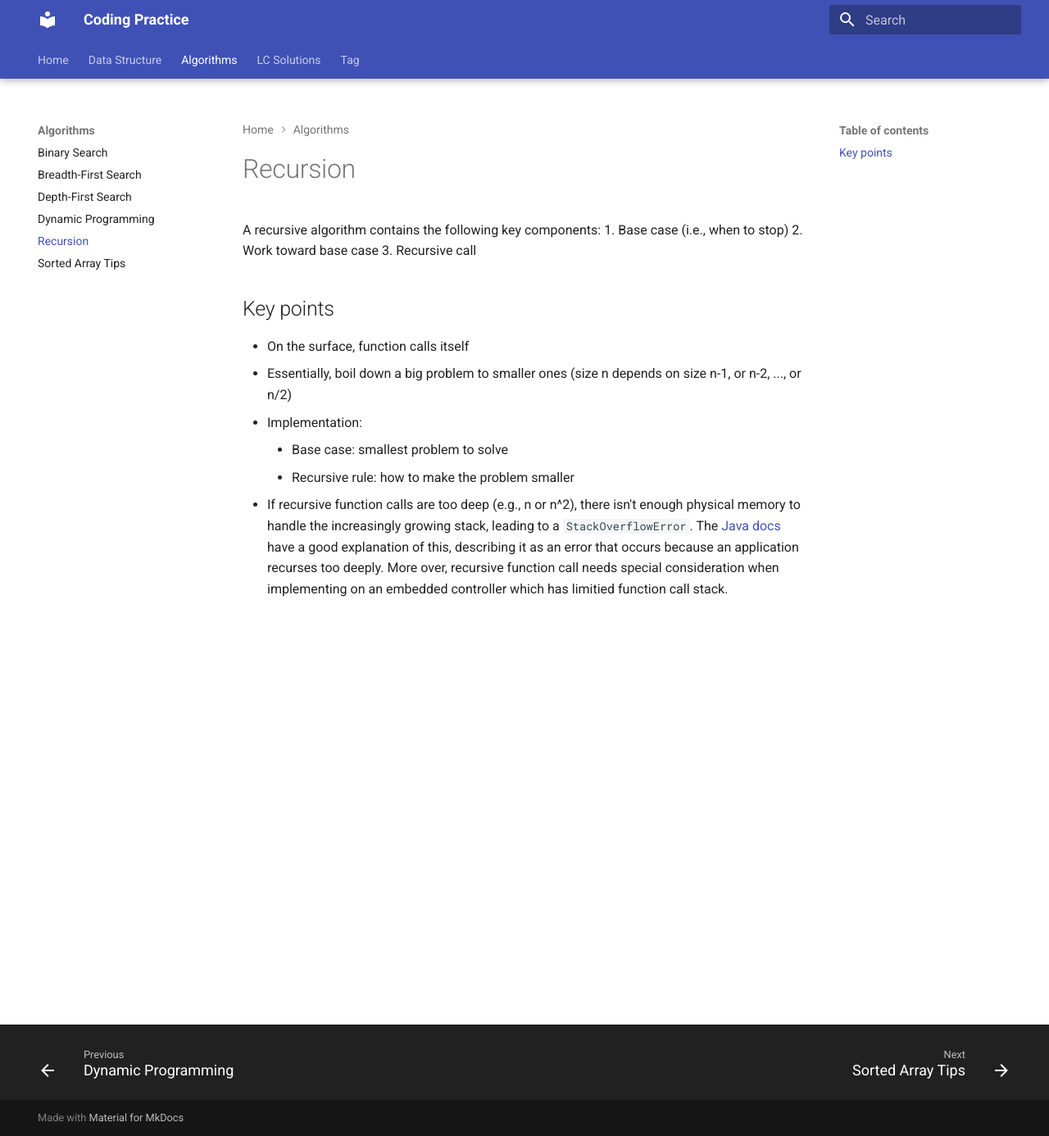
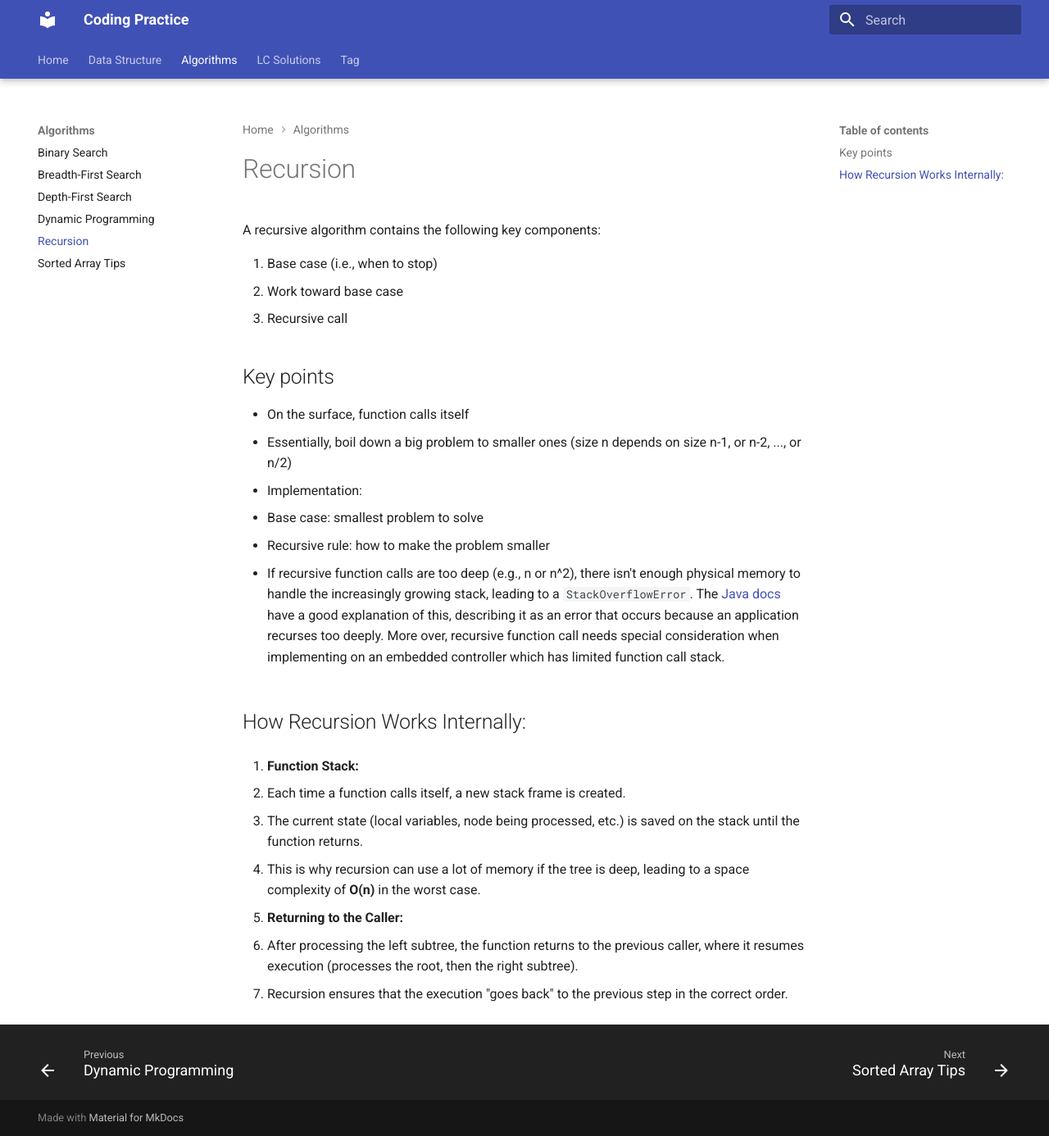
Before and after one commit to RogerLuo-Code/coding-practice, an MkDocs documentation site: the page built from docs/algorithms/recursion.md, in a window 1280 px wide and 1386 px high. Shown: the whole window at 82% size. Built offline with MkDocs 1.6.1 and Material for MkDocs 9.7.7, drawn with Linux system fonts in a browser that asks for light colours.

Commit message:
Add solution to LC94 and update recursion

```diff
--- a/docs/algorithms/recursion.md
+++ b/docs/algorithms/recursion.md
@@ -1,14 +1,31 @@
 # Recursion
 
 A recursive algorithm contains the following key components:
+
 1. Base case (i.e., when to stop)
 2. Work toward base case
 3. Recursive call
 
 ## Key points
+
 * On the surface, function calls itself
 * Essentially, boil down a big problem to smaller ones (size n depends on size n-1, or n-2, ..., or n/2)
 * Implementation:
-    - Base case: smallest problem to solve
-    - Recursive rule: how to make the problem smaller
-* If recursive function calls are too deep (e.g., n or n^2), there isn't enough physical memory to handle the increasingly growing stack, leading to a `StackOverflowError`. The [Java docs](https://docs.oracle.com/javase/7/docs/api/java/lang/StackOverflowError.html) have a good explanation of this, describing it as an error that occurs because an application recurses too deeply. More over, recursive function call needs special consideration when implementing on an embedded controller which has limitied function call stack.
+
+  * Base case: smallest problem to solve
+  * Recursive rule: how to make the problem smaller
+
+* If recursive function calls are too deep (e.g., n or n^2), there isn't enough physical memory to handle the increasingly growing stack, leading to a `StackOverflowError`. The [Java docs](https://docs.oracle.com/javase/7/docs/api/java/lang/StackOverflowError.html) have a good explanation of this, describing it as an error that occurs because an application recurses too deeply. More over, recursive function call needs special consideration when implementing on an embedded controller which has limited function call stack.
+
+## How Recursion Works Internally:
+
+1. **Function Stack:**
+
+* Each time a function calls itself, a new stack frame is created.
+* The current state (local variables, node being processed, etc.) is saved on the stack until the function returns.
+* This is why recursion can use a lot of memory if the tree is deep, leading to a space complexity of **O(n)** in the worst case.
+
+2. **Returning to the Caller:**
+
+* After processing the left subtree, the function returns to the previous caller, where it resumes execution (processes the root, then the right subtree).
+* Recursion ensures that the execution "goes back" to the previous step in the correct order.
--- a/mkdocs.yml
+++ b/mkdocs.yml
@@ -96,6 +96,7 @@ nav:
       - 81 Search in rotated sorted array ii: lc-solutions/lc0001-0099/lc0081-search-in-rotated-sorted-array-ii.md
       - 88 Merge sorted array: lc-solutions/lc0001-0099/lc0088-merge-sorted-array.md
       - 92 Reverse linked list ii: lc-solutions/lc0001-0099/lc0092-reverse-linked-list-ii.md
+      - 94 Binary tree inorder traversal: lc-solutions/lc0001-0099/lc0094-binary-tree-inorder-traversal.md
     - LC 100 to 199:
       - 119 Pascal's triangle ii: lc-solutions/lc0100-0199/lc0119-pascals-triangle-ii.md
       - 133 Clone graph: lc-solutions/lc0100-0199/lc0133-clone-graph.md
```
Also changed, not shown: docs/lc-solutions/lc0001-0099/lc0094-binary-tree-inorder-traversal.md (added, +95 -0 lines).
